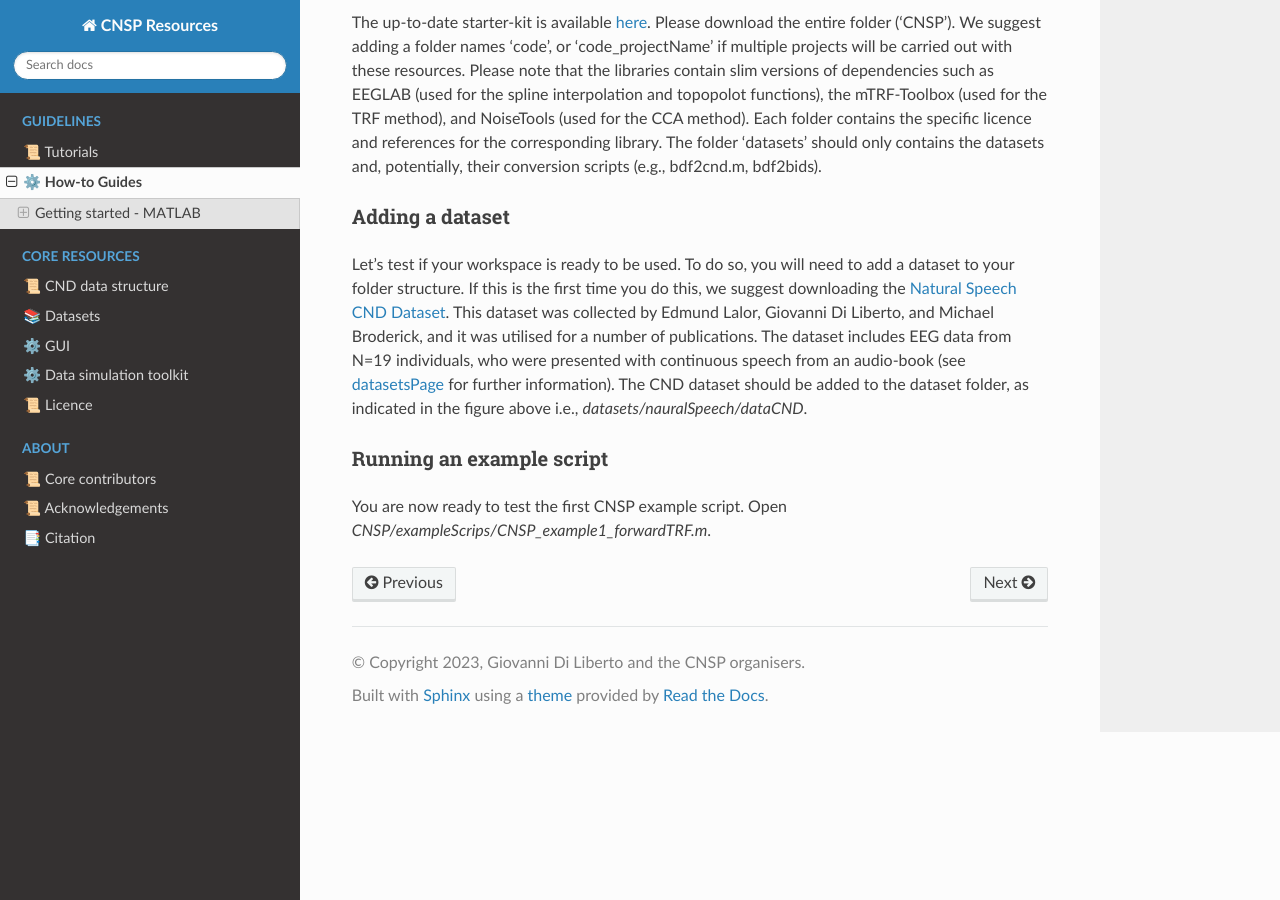
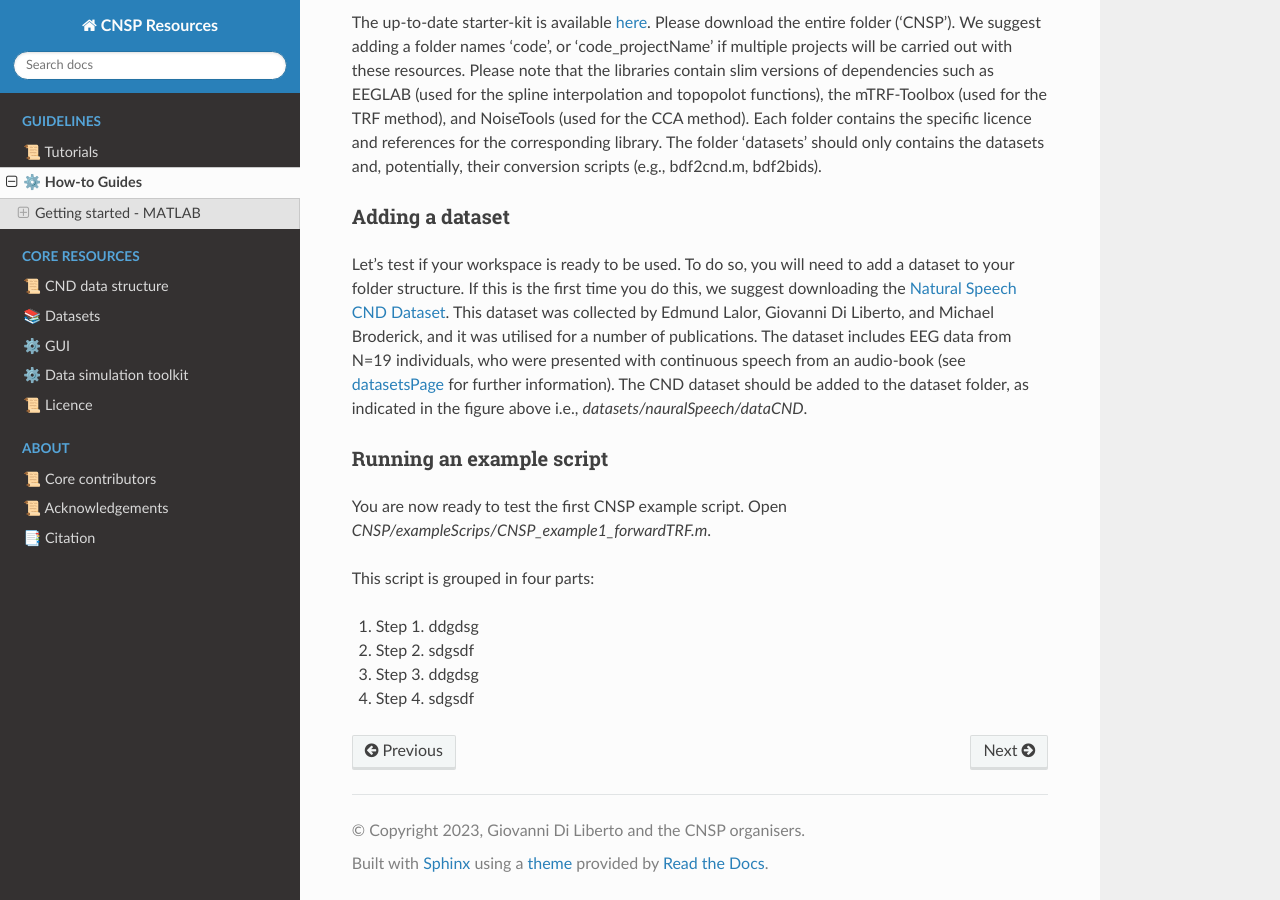
Before and after one commit to CNSP-Workshop/CNSP-resources, a Sphinx documentation site: the page built from docs/howtoPage.rst, in a window 1280 px wide and 900 px high, scrolled down 1042 px. Built offline with Sphinx 7.4.7 and the Read the Docs theme 2.0.0, drawn with Linux system fonts in a browser that asks for light colours; pages that are not in the unit, such as notebooks, are missing from menus.

Commit message:
Update howtoPage.rst

```diff
--- a/docs/howtoPage.rst
+++ b/docs/howtoPage.rst
@@ -45,3 +45,10 @@ i.e., `datasets/nauralSpeech/dataCND`.
 Running an example script
 =========================
 You are now ready to test the first CNSP example script. Open `CNSP/exampleScrips/CNSP_example1_forwardTRF.m`.
+
+This script is grouped in four parts:
+
+#. Step 1. ddgdsg
+#. Step 2. sdgsdf
+#. Step 3. ddgdsg
+#. Step 4. sdgsdf
```
